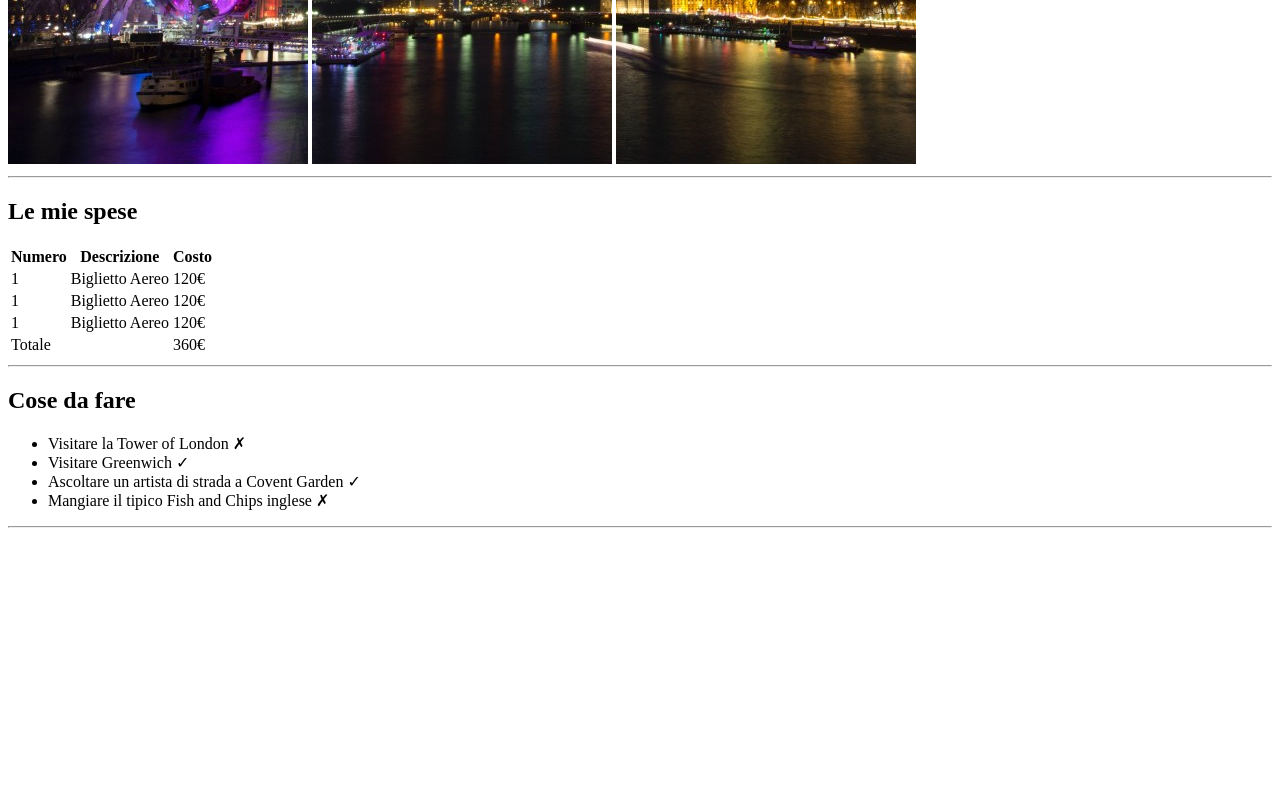
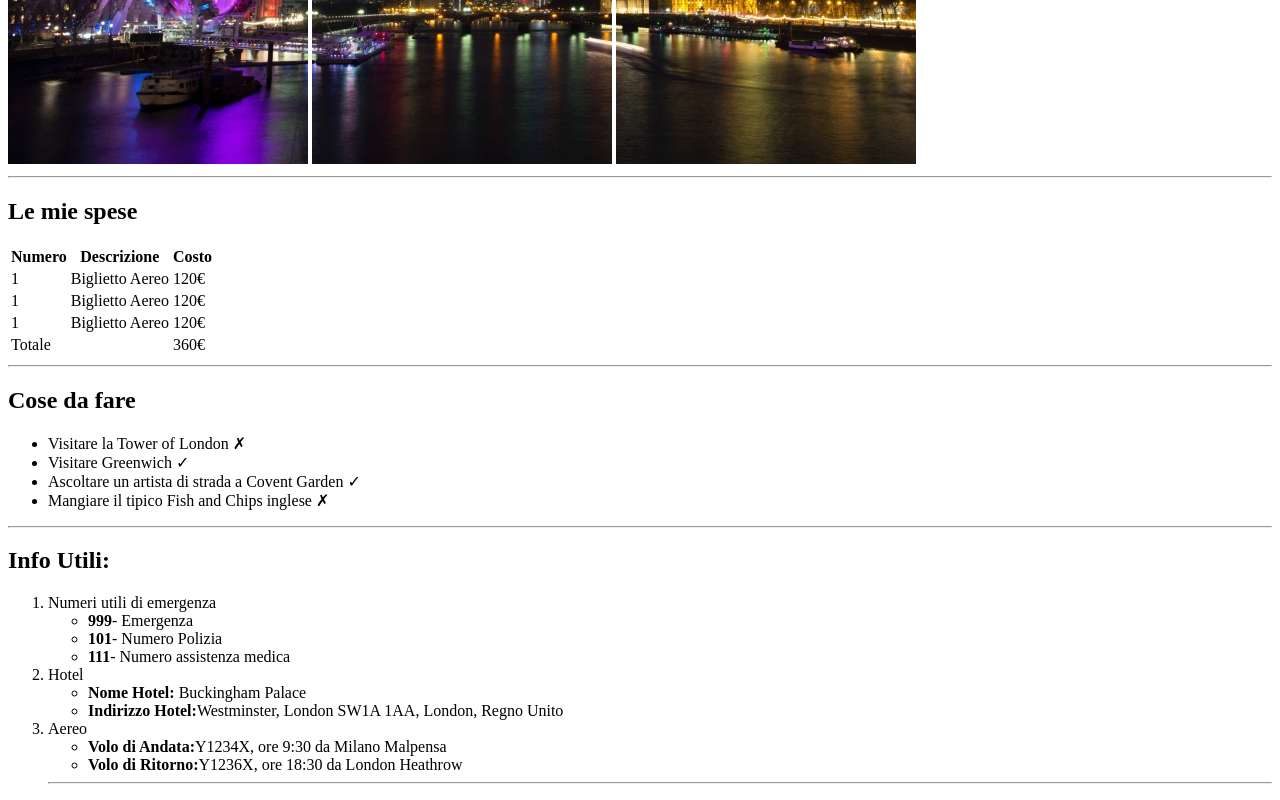
Before and after one commit to SalvatoreGiacomazzo/html-london-trip, a plain HTML site: page index.html in a window 1280 px wide. Shown: the part 516-1316 px from the top of the page. Before the commit the page ends 1052 px from the top, so only its background shows below. Drawn offline with Linux system fonts and the light colour scheme.

Commit message:
info utili

```diff
--- a/index.html
+++ b/index.html
@@ -64,6 +64,37 @@
    </ul>
    <hr>
 
+   <h2>Info Utili:</h2>
+<ol>
+ <li>Numeri utili di emergenza
+    <ul>
+        <li><b>999</b>- Emergenza</li>
+        <li><b>101</b>- Numero Polizia</li>
+        <li><b>111</b>- Numero assistenza medica</li>
+    </ul>
+ </li>
+<li>Hotel
+ <ul>
+    <li><b>Nome Hotel:</b> Buckingham Palace</li>
+    <li><b>Indirizzo Hotel:</b>Westminster, London SW1A 1AA, London, Regno Unito</li>
+ </ul>
+</li>
+<li>Aereo
+ <ul>
+  <li><b>Volo di Andata:</b>Y1234X, ore 9:30 da Milano Malpensa</li>
+ <li><b>Volo di Ritorno:</b>Y1236X, ore 18:30 da London Heathrow</li>
+ </ul>
+</li>
+   <hr>
+
+
+
+
+
+
+
+</ol>
+
 
 
 
```
